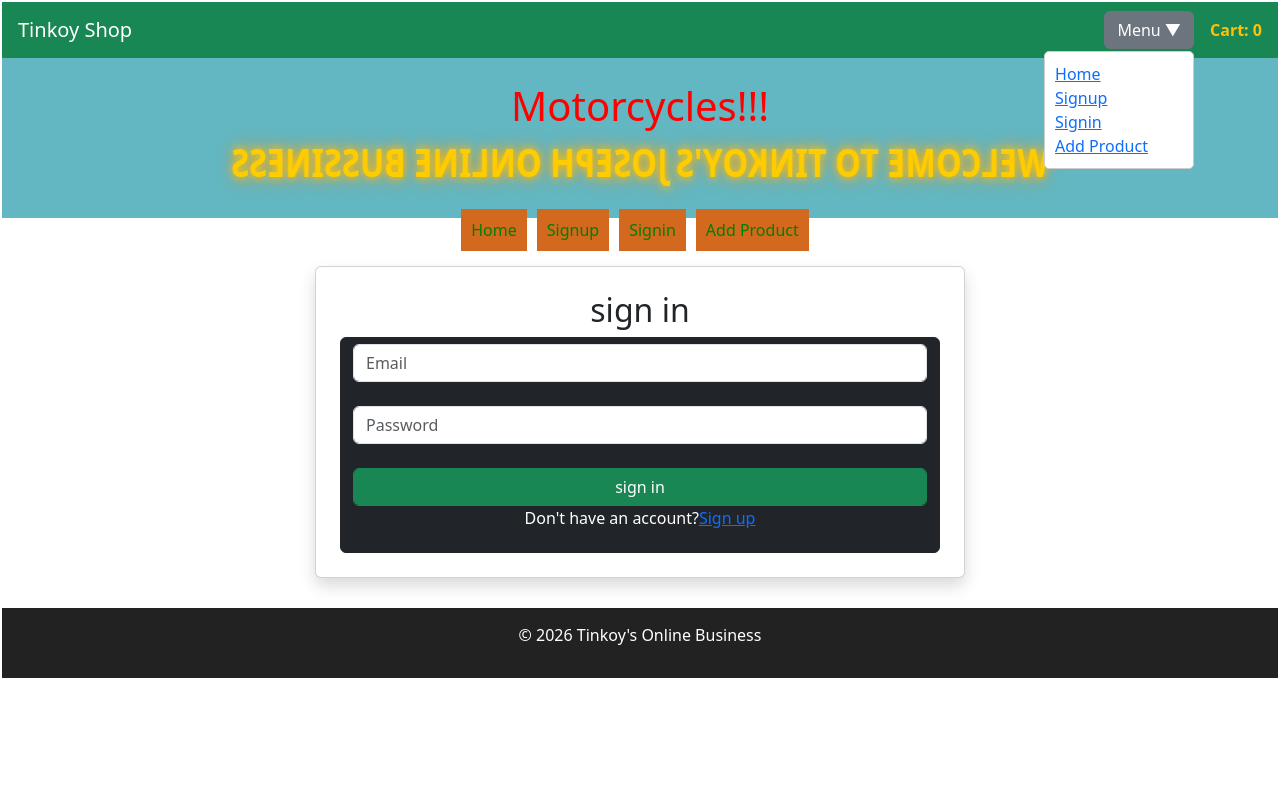
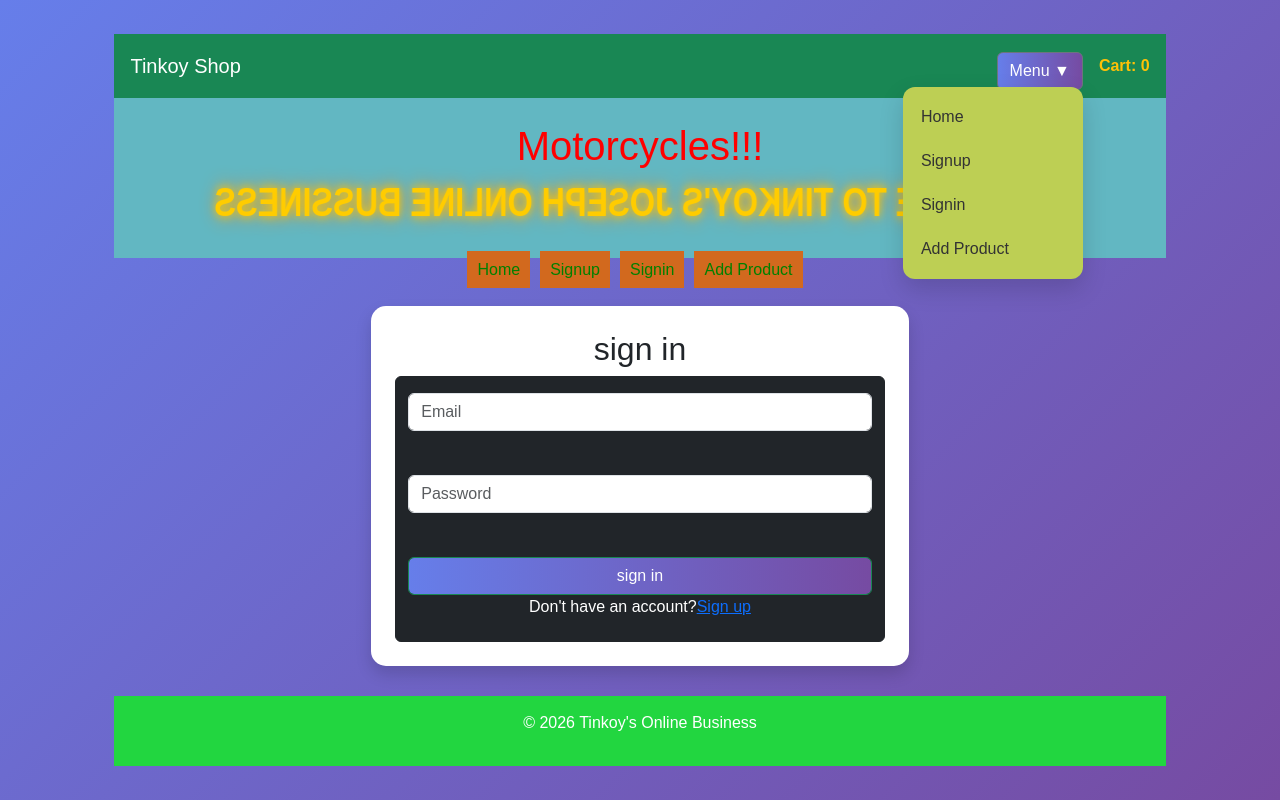
Before and after one commit to josephtinkoy-boop/truham-joseph, a React (Create React App) app: page /signin in a window 1280 px wide. Both pictures are taken after a click on the button "Menu ▼". Built offline with nearby package versions, Linux system fonts and the light colour scheme.

Commit message:
first commit

```diff
--- a/src/components/Footer.jsx
+++ b/src/components/Footer.jsx
@@ -3,7 +3,7 @@ import React from "react";
 const Footer = () => {
   return (
     <footer style={{
-      backgroundColor: "#222",
+      backgroundColor: "#22d640",
       color: "#fff",
       textAlign: "center",
       padding: "15px",
--- a/src/components/Makepayment.jsx
+++ b/src/components/Makepayment.jsx
@@ -1,53 +1,72 @@
-
 import React, { useState } from 'react'
 import { useLocation } from 'react-router-dom'
 import axios from 'axios'
 
+const Makepayment = () => {
+  const { product } = useLocation().state || {}
 
-const Makepayment = () => {
-  const {product} = useLocation().state || {}
   const img_url = "http://josephtruham.alwaysdata.net/static/images/"
-    const [phone, setPhone] = useState ("")
-    const [message, setMessage] = useState ("")
+  const [phone, setPhone] = useState("")
+  const [message, setMessage] = useState("")
   const [error, setError] = useState("")
 
-    // Function for makepayment
-    const submit = async (e)=> {
-        // preventing the loading behavior of a form
+  const submit = async (e) => {
     e.preventDefault()
-        // set message
-        setMessage("please wait as we process...")
-        // connecting axios to flask api endpoint
+    setMessage("Please wait as we process...")
+
     try {
-            // attaching user input to data variables
       const data = new FormData()
       data.append("phone", phone)
-            data.append("amount",product.product_cost)
-            // posting data to the database
-            const responsse = await axios.post("http://josephtruham.alwaysdata.net/api/mpesa_payment",data)
-            // updating the message
-            setMessage("Please completethe payment in your phone")
+      data.append("amount", product.product_cost)
 
+      await axios.post(
+        "http://josephtruham.alwaysdata.net/api/mpesa_payment",
+        data
+      )
+
+      setMessage("Please complete the payment on your phone")
+      setError("")
     } catch (error) {
       setMessage("")
       setError(error.message)
-
     }
   }
+
   return (
-    <div className='col-md-12 justify-content-center mb-4 nt-4 row'>
-      <div className='col-md-6 card shadow'>
-        <h1>Makepayment-Lipa na Mpesa</h1>
-        <img src={img_url + product.product_photo} alt="" />
-        <p>The product name is: {product.product_name}</p>
-        <p>The product description is: {product.product_description}</p>
-        <p>The product cost is: {product.product_cost}</p>
+    <div className="payment-page">
+
+      <div className="payment-card">
+
+        <h2>Make Payment - Lipa na Mpesa</h2>
+
+        {/* IMAGE FIXED */}
+        <img
+          src={img_url + product.product_photo}
+          alt={product.product_name}
+          className="payment-img"
+        />
+
+        <p><b>Name:</b> {product.product_name}</p>
+        <p><b>Description:</b> {product.product_description}</p>
+        <p><b>Cost:</b> KES {product.product_cost}</p>
+
         <form onSubmit={submit}>
-            {message}
-            {error}
-            <input className='btn btn-danger' type="tel" placeholder='Enter phone 254XXX' value={phone} onChange={(e) => setPhone(e.target.value)}/><br />
-            <button type='submit' className='btn btn-info form-control '>Make payment</button><br />
+          {message && <p className="text-success">{message}</p>}
+          {error && <p className="text-danger">{error}</p>}
+
+          <input
+            type="tel"
+            placeholder="Enter phone (254...)"
+            value={phone}
+            onChange={(e) => setPhone(e.target.value)}
+            className="form-control mb-2"
+          />
+
+          <button type="submit" className="btn btn-info w-100">
+            Make Payment
+          </button>
         </form>
+
       </div>
     </div>
   )
--- a/src/components/Navbar.jsx
+++ b/src/components/Navbar.jsx
@@ -2,19 +2,19 @@ import React, { useState } from "react";
 import { Link } from "react-router-dom";
 
 const Navbar = ({ cart = [] }) => {
-
   const [open, setOpen] = useState(false);
 
   return (
-    <nav className="navbar navbar-dark bg-success px-3">
+    <nav className="navbar navbar-dark bg-success px-3 position-relative">
 
+      {/* BRAND */}
       <Link className="navbar-brand" to="/">
         Tinkoy Shop
       </Link>
 
       <div className="ms-auto d-flex align-items-center gap-3">
 
-        {/* 🔽 DROPDOWN BUTTON */}
+        {/* DROPDOWN */}
         <div style={{ position: "relative" }}>
 
           <button
@@ -24,38 +24,23 @@ const Navbar = ({ cart = [] }) => {
             Menu ▼
           </button>
 
-          {/* DROPDOWN MENU */}
+          {/* ✅ FIX: conditional rendering properly wrapped */}
           {open && (
-            <div
-              style={{
-                position: "absolute",
-                top: "40px",
-                right: "0",
-                background: "#fff",
-                border: "1px solid #ccc",
-                borderRadius: "5px",
-                padding: "10px",
-                zIndex: 1000,
-                minWidth: "150px"
-              }}
-            >
+            <div className="dropdown-menu-custom">
 
-              <Link onClick={() => setOpen(false)} to="/">
+              <Link onClick={() => setOpen(false)} className="dropdown-item" to="/">
                 Home
               </Link>
-              <br />
 
-              <Link onClick={() => setOpen(false)} to="/signup">
+              <Link onClick={() => setOpen(false)} className="dropdown-item" to="/signup">
                 Signup
               </Link>
-              <br />
 
-              <Link onClick={() => setOpen(false)} to="/signin">
+              <Link onClick={() => setOpen(false)} className="dropdown-item" to="/signin">
                 Signin
               </Link>
-              <br />
 
-              <Link onClick={() => setOpen(false)} to="/addproduct">
+              <Link onClick={() => setOpen(false)} className="dropdown-item" to="/addproduct">
                 Add Product
               </Link>
 
@@ -64,7 +49,7 @@ const Navbar = ({ cart = [] }) => {
 
         </div>
 
-        {/* 🛒 CART */}
+        {/* CART */}
         <span className="text-warning fw-bold">
           Cart: {cart.length}
         </span>
--- a/src/index.css
+++ b/src/index.css
@@ -1,28 +1,192 @@
-body {
+* {
   margin: 0;
-  font-family: -apple-system, BlinkMacSystemFont, 'Segoe UI', 'Roboto', 'Oxygen',
-    'Ubuntu', 'Cantarell', 'Fira Sans', 'Droid Sans', 'Helvetica Neue',
-    sans-serif;
-  -webkit-font-smoothing: antialiased;
-  -moz-osx-font-smoothing: grayscale;
+  padding: 0;
+  box-sizing: border-box;
 }
 
-code {
-  font-family: source-code-pro, Menlo, Monaco, Consolas, 'Courier New',
-    monospace;
+/* 🌈 Global Background */
+body {
+  font-family: 'Poppins', sans-serif;
+  background: linear-gradient(135deg, #667eea, #764ba2);
+  min-height: 100vh;
+  display: flex;
+  align-items: center;
+  justify-content: center;
+  color: #333;
 }
 
-body {
-  background-color: #282c34;
-  color: white;
-  padding: 2px;
-  font-family: Arial;
-  text-align: center;
+/* 🧾 Form Card */
+.form-container {
+  background: rgba(255, 255, 255, 0.95);
+  padding: 35px;
+  border-radius: 16px;
+  width: 100%;
+  max-width: 400px;
+  box-shadow: 0 15px 35px rgba(0,0,0,0.2);
+  backdrop-filter: blur(10px);
+  animation: fadeIn 0.5s ease-in-out;
 }
 
+/* 🏷️ Titles */
+.form-container h1,
+.form-container h2 {
+  text-align: center;
+  margin-bottom: 20px;
+  color: #222;
+}
+
+/* ✏️ Inputs */
+input,
+textarea {
+  width: 100%;
+  padding: 12px;
+  margin: 10px 0;
+  border-radius: 10px;
+  border: 1px solid #ddd;
+  outline: none;
+  transition: 0.3s;
+  font-size: 14px;
+}
+
+/* Focus effect */
+input:focus,
+textarea:focus {
+  border-color: #667eea;
+  box-shadow: 0 0 8px rgba(102,126,234,0.4);
+}
+
+/* 🔘 Button */
+button {
+  width: 100%;
+  padding: 12px;
+  margin-top: 10px;
+  border: none;
+  border-radius: 10px;
+  background: linear-gradient(to right, #667eea, #764ba2);
+  color: white;
+  font-weight: bold;
+  cursor: pointer;
+  transition: 0.3s;
+}
+
+/* Hover effect */
+button:hover {
+  transform: translateY(-2px);
+  box-shadow: 0 10px 20px rgba(0,0,0,0.2);
+}
+
+/* ✂️ Product description clamp */
 .product-desc {
   display: -webkit-box;
   -webkit-line-clamp: 3;
   -webkit-box-orient: vertical;
   overflow: hidden;
 }
+
+/* ✨ Animation */
+@keyframes fadeIn {
+  from {
+    opacity: 0;
+    transform: translateY(20px);
+  }
+  to {
+    opacity: 1;
+    transform: translateY(0);
+  }
+}
+.product-grid {
+  display: grid;
+  grid-template-columns: repeat(auto-fit, minmax(240px, 1fr));
+  gap: 20px;
+  padding: 20px;
+}
+.card {
+  border: none;
+  border-radius: 15px;
+  overflow: hidden;
+  background: white;
+  box-shadow: 0 8px 20px rgba(0,0,0,0.08);
+  transition: all 0.3s ease;
+}
+.card:hover {
+  transform: translateY(-10px);
+  box-shadow: 0 15px 35px rgba(0,0,0,0.2);
+}
+.product-row {
+  display: flex;
+  flex-wrap: wrap;      /* allows next line if screen is small */
+  gap: 20px;
+  justify-content: center;
+}
+.dropdown-menu-custom {
+  position: absolute;
+  top: 45px;
+  right: 0;
+  background: rgb(189, 207, 84);
+  border-radius: 12px;
+  padding: 8px;
+  min-width: 180px;
+  box-shadow: 0 10px 25px rgba(0,0,0,0.15);
+  z-index: 1000;
+  animation: fadeIn 0.2s ease-in-out;
+}
+
+/* Links */
+.dropdown-menu-custom .dropdown-item {
+  padding: 10px;
+  display: block;
+  border-radius: 8px;
+  text-decoration: none;
+  color: #333;
+  font-weight: 500;
+  transition: 0.2s;
+}
+
+/* Hover */
+.dropdown-menu-custom .dropdown-item:hover {
+  background: #ff6600;
+  color: white;
+}
+
+/* Animation */
+@keyframes fadeIn {
+  from {
+    opacity: 0;
+    transform: translateY(-10px);
+  }
+  to {
+    opacity: 1;
+    transform: translateY(0);
+  }
+}
+.payment-page {
+  display: flex;
+  justify-content: center;
+  align-items: center;
+  padding: 30px;
+  min-height: 100vh;
+  background: linear-gradient(135deg, #667eea, #764ba2);
+}
+
+/* CARD */
+.payment-card {
+  background: white;
+  padding: 25px;
+  border-radius: 16px;
+  width: 100%;
+  max-width: 450px;
+  box-shadow: 0 15px 35px rgba(0,0,0,0.2);
+  text-align: center;
+}
+
+/* 🚨 FIXED IMAGE SIZE */
+.payment-img {
+  width: 100%;
+  max-width: 300px;
+  height: 220px;
+  object-fit: cover;
+  border-radius: 12px;
+  margin: 15px auto;
+  display: block;
+  box-shadow: 0 8px 20px rgba(0,0,0,0.15);
+}
```
Also changed, not shown: src/index.js (+6 -3 lines). Lines whose indentation alone changed are shown as unchanged.
